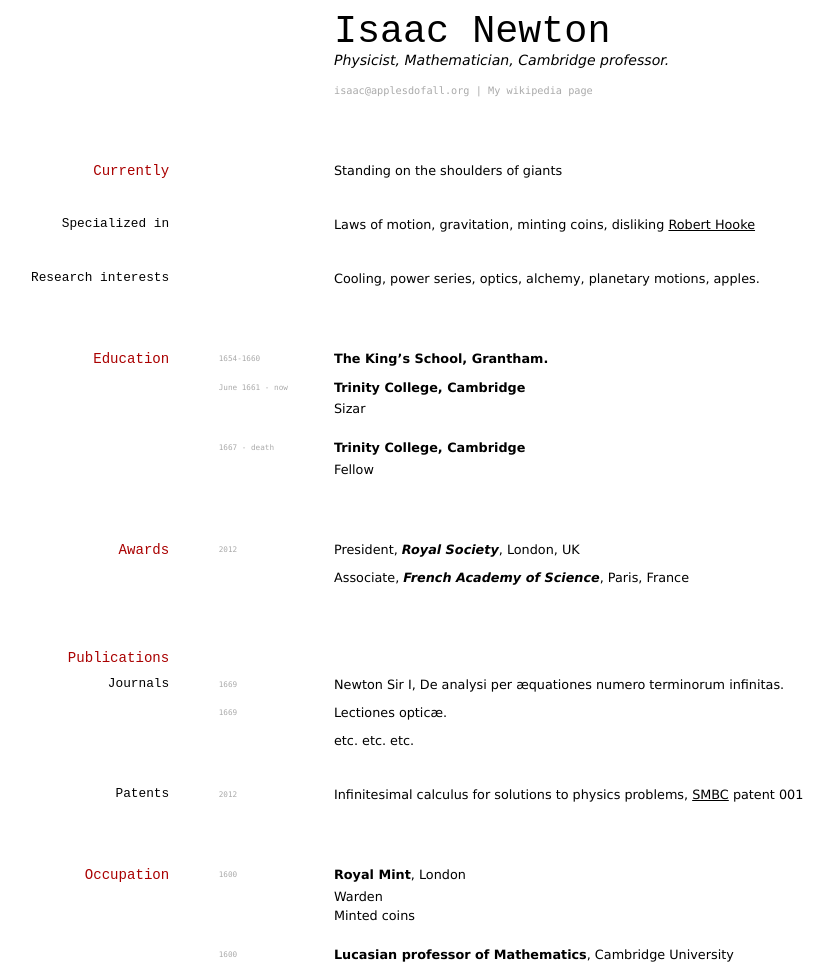
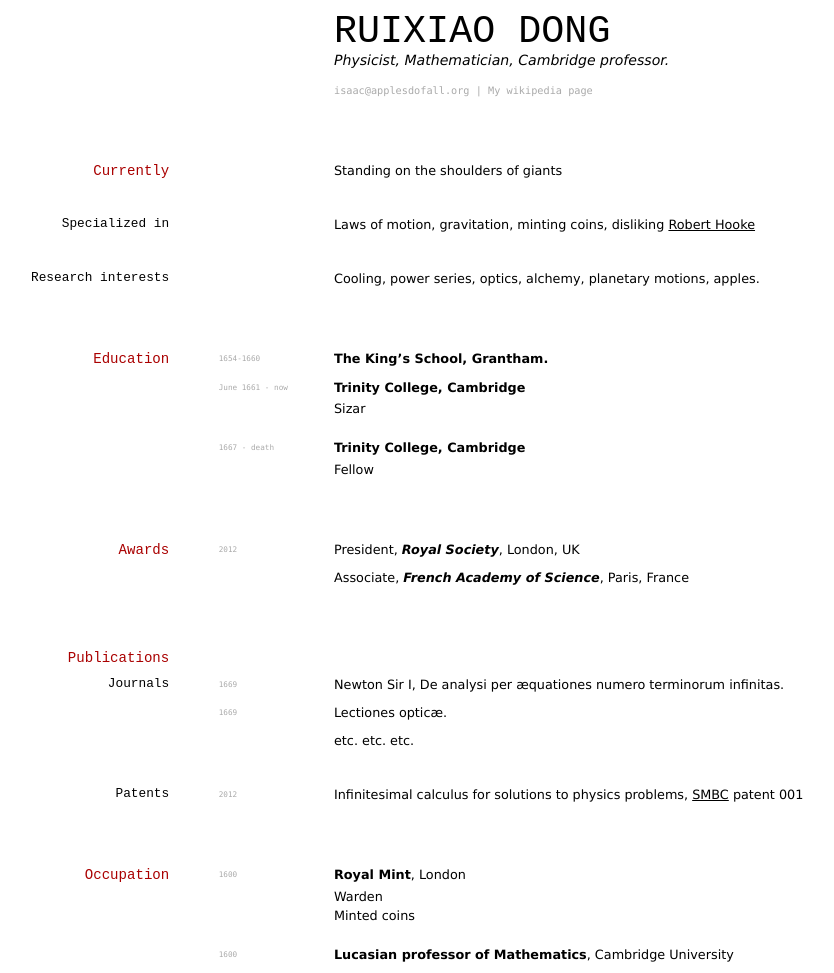
Before and after one commit to elipapa/markdown-cv, a Jekyll site: the page built from index.md, in a window 1280 px wide. Shown: the whole page, without its empty margins (97-931 px from the left). Built offline with Jekyll 4.4.1, drawn with Linux system fonts in a browser that asks for light colours.

Commit message:
Update index.md

```diff
--- a/index.md
+++ b/index.md
@@ -2,7 +2,7 @@
 layout: cv
 title: Isaac Newtons's CV
 ---
-# Isaac Newton
+# RUIXIAO DONG
 Physicist, Mathematician, Cambridge professor.
 
 <div id="webaddress">
```
